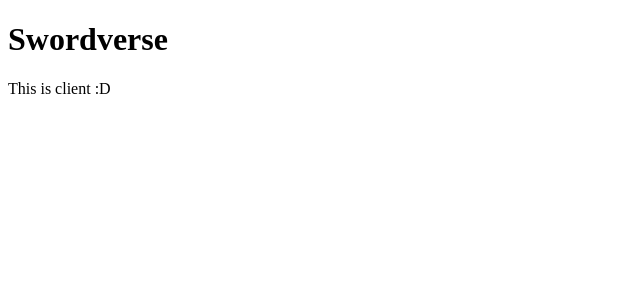
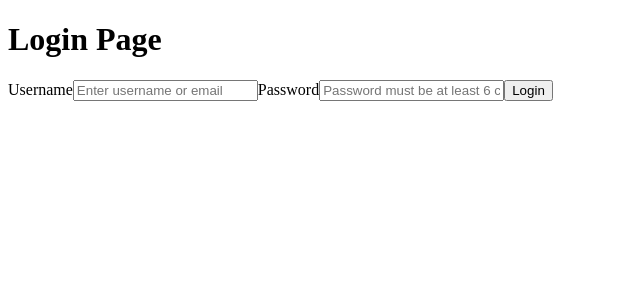
Before and after one commit to UmiKuni/swordverse, a React (Vite) app in the folder game-client/: page /login in a window 1280 px wide. Shown: the top 300 px of the page, without its empty margins (0-640 px from the left). Built offline with nearby package versions, Linux system fonts and the light colour scheme.

Commit message:
feat: create raw login page

```diff
--- a/game-client/src/app/App.tsx
+++ b/game-client/src/app/App.tsx
@@ -0,0 +1,6 @@
+import { RouterProvider } from "react-router-dom";
+import { router } from "./router";
+
+export function App(){
+    return <RouterProvider router={router}></RouterProvider>
+}
--- /dev/null
+++ b/game-client/src/app/providers.tsx
@@ -0,0 +1,13 @@
+import type { ReactNode } from "react";
+
+interface AppProvidersProps {
+    children: ReactNode;
+}
+
+export function AppProviders ({children}: AppProvidersProps){
+    return (
+        <>
+            {children}
+        </>
+    )
+}
--- /dev/null
+++ b/game-client/src/app/router.tsx
@@ -0,0 +1,33 @@
+import { createBrowserRouter } from "react-router-dom";
+import { AuthLayout } from "../layouts/AuthLayout";
+import { LoginPage } from "../pages/LoginPage";
+import { RootLayout } from "../layouts/RootLayout";
+
+export const router = createBrowserRouter([
+    {
+        element: <RootLayout/>,
+        children: [
+            {
+                index: true,
+                element: <div></div>
+            },
+            {
+                element: <AuthLayout/>,
+                children: [
+                    {
+                        path: "login",
+                        element: <LoginPage/>
+                    },
+                    {
+                        path: "register",
+                        element: <div>Register page</div>
+                    }
+                ]
+            },
+            {
+                path: "*",
+                element: <div>Not found</div>
+            }
+        ]
+    }
+])
--- /dev/null
+++ b/game-client/src/layouts/AuthLayout.tsx
@@ -0,0 +1,9 @@
+import { Outlet } from "react-router-dom"
+
+export function AuthLayout() {
+    return (
+        <div>
+            <Outlet/>
+        </div>
+    )
+}
--- /dev/null
+++ b/game-client/src/layouts/RootLayout.tsx
@@ -0,0 +1,9 @@
+import { Outlet } from "react-router-dom"
+
+export function RootLayout() {
+    return (
+        <div>
+            <Outlet/>
+        </div>
+    )
+}
--- a/game-client/src/main.tsx
+++ b/game-client/src/main.tsx
@@ -1,5 +1,7 @@
 import { StrictMode } from "react";
 import { createRoot } from "react-dom/client";
+import { AppProviders } from "./app/providers";
+import { App } from "./app/App";
 
 const rootElement = document.getElementById('root')
 
@@ -9,9 +11,8 @@ if (!rootElement) {
 
 createRoot(rootElement).render(
     <StrictMode>
-        <main>
-            <h1>Swordverse</h1>
-            <p>This is client :D</p>
-        </main>
+        <AppProviders>
+            <App/>
+        </AppProviders>
     </StrictMode>
 )
--- /dev/null
+++ b/game-client/src/pages/LoginPage.tsx
@@ -0,0 +1,34 @@
+import { useState } from "react"
+
+export function LoginPage(){
+    const [username, setUsername] = useState("")
+    const [password, setPassword] = useState("")
+    return(
+        <form onSubmit={() => {}}>
+            <h1>Login Page</h1>
+
+            <label>
+                Username
+                <input
+                    value={username}
+                    onChange={e => setUsername(e.target.value)}
+                    placeholder="Enter username or email"
+                />
+            </label>
+
+            <label>
+                Password
+                <input
+                    type="password"
+                    value={password}
+                    onChange={e => setPassword(e.target.value)}
+                    placeholder="Password must be at least 6 chars"
+                />
+            </label>
+
+            <button type="submit">
+                Login
+            </button>
+        </form>
+    )
+}
```
Also changed, not shown: game-client/src/app/store.tsx (added), 1 other file (tests, documents, lock files or other folders).
